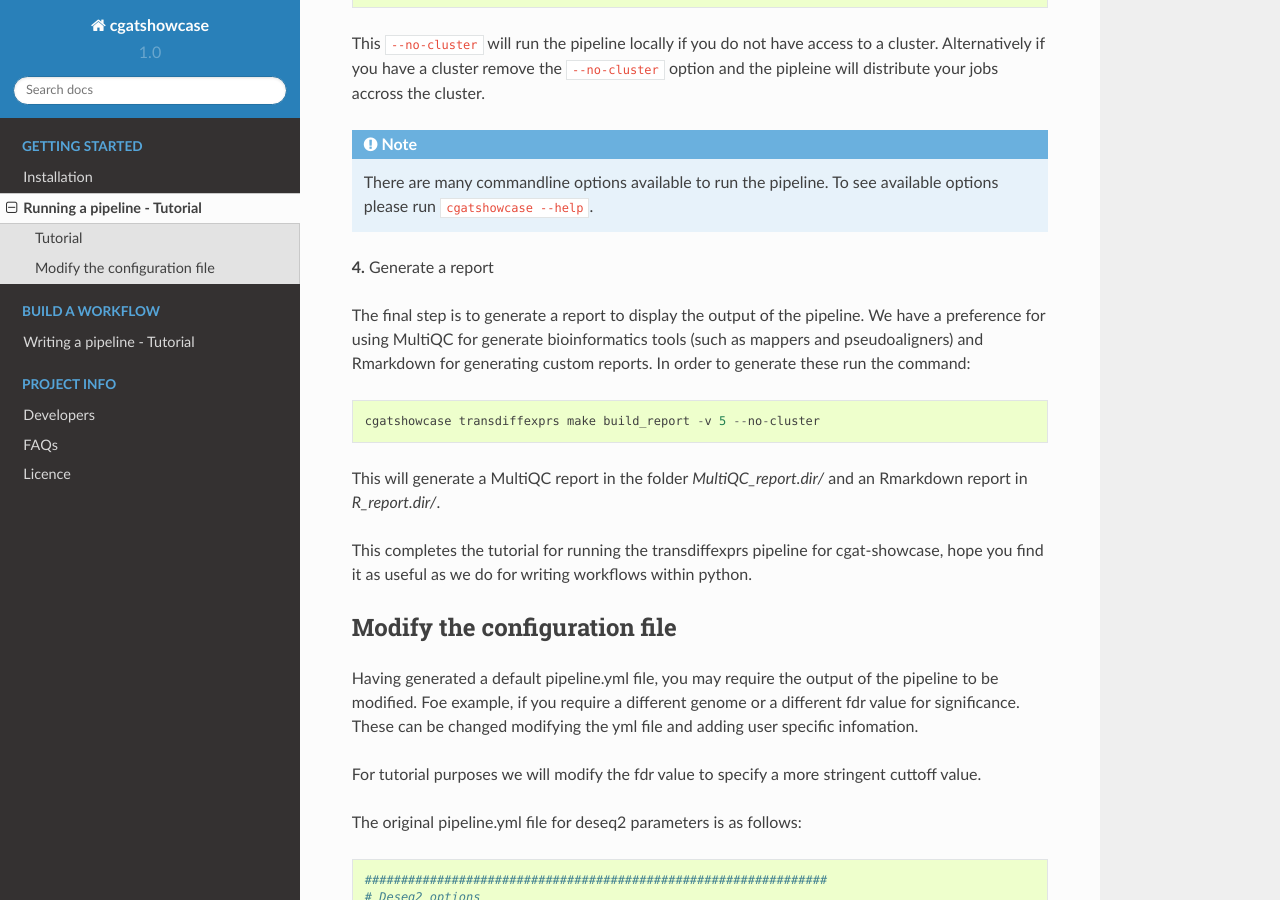
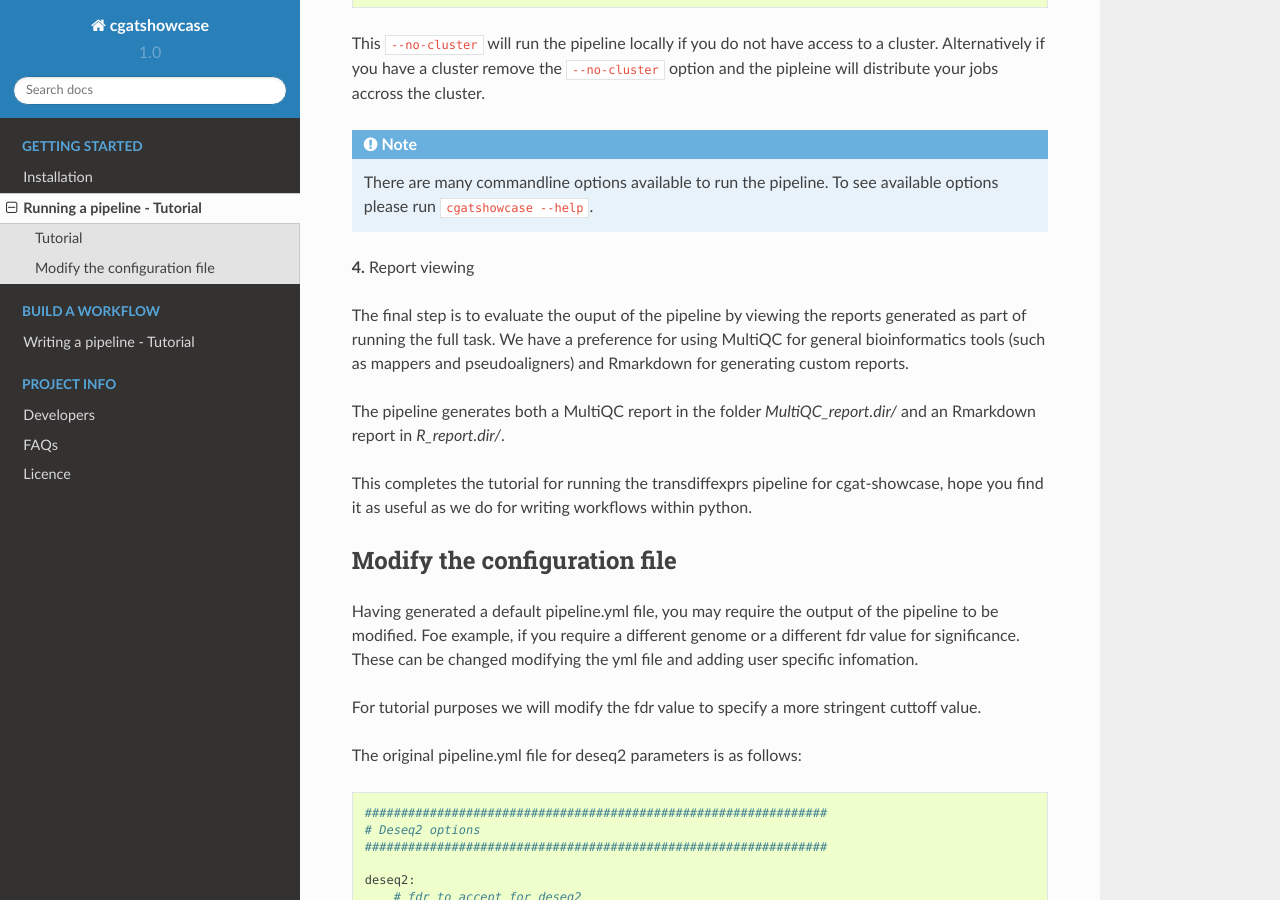
Before and after one commit to cgat-developers/cgat-showcase, a Sphinx documentation site: the page built from docs/getting_started/Tutorial.rst, in a window 1280 px wide and 900 px high, scrolled down 1046 px. Built offline with Sphinx 7.4.7 and the Read the Docs theme 2.0.0, drawn with Linux system fonts in a browser that asks for light colours; formulas are drawn with MathJax 3; pages that are not in the unit, such as notebooks, are missing from menus.

Commit message:
Update tutorial
reflective of changes to code

```diff
--- a/docs/getting_started/Tutorial.rst
+++ b/docs/getting_started/Tutorial.rst
@@ -48,16 +48,11 @@ cluster remove the ``--no-cluster`` option and the pipleine will distribute your
 
    There are many commandline options available to run the pipeline. To see available options please run :code:`cgatshowcase --help`.
 
-**4.** Generate a report
+**4.** Report viewing
 
-The final step is to generate a report to display the output of the pipeline. We have a preference for using MultiQC
-for generate bioinformatics tools (such as mappers and pseudoaligners) and Rmarkdown for generating custom reports.
-In order to generate these run the command::
+The final step is to evaluate the ouput of the pipeline by viewing the reports generated as part of running the full task.  We have a preference for using MultiQC for general bioinformatics tools (such as mappers and pseudoaligners) and Rmarkdown for generating custom reports.
 
-    cgatshowcase transdiffexprs make build_report -v 5 --no-cluster
-
-This will generate a MultiQC report in the folder `MultiQC_report.dir/` and an Rmarkdown report in `R_report.dir/`.
-
+The pipeline generates both a MultiQC report in the folder `MultiQC_report.dir/` and an Rmarkdown report in `R_report.dir/`.
 
 
 This completes the tutorial for running the transdiffexprs pipeline for cgat-showcase, hope you find it as useful as
```
